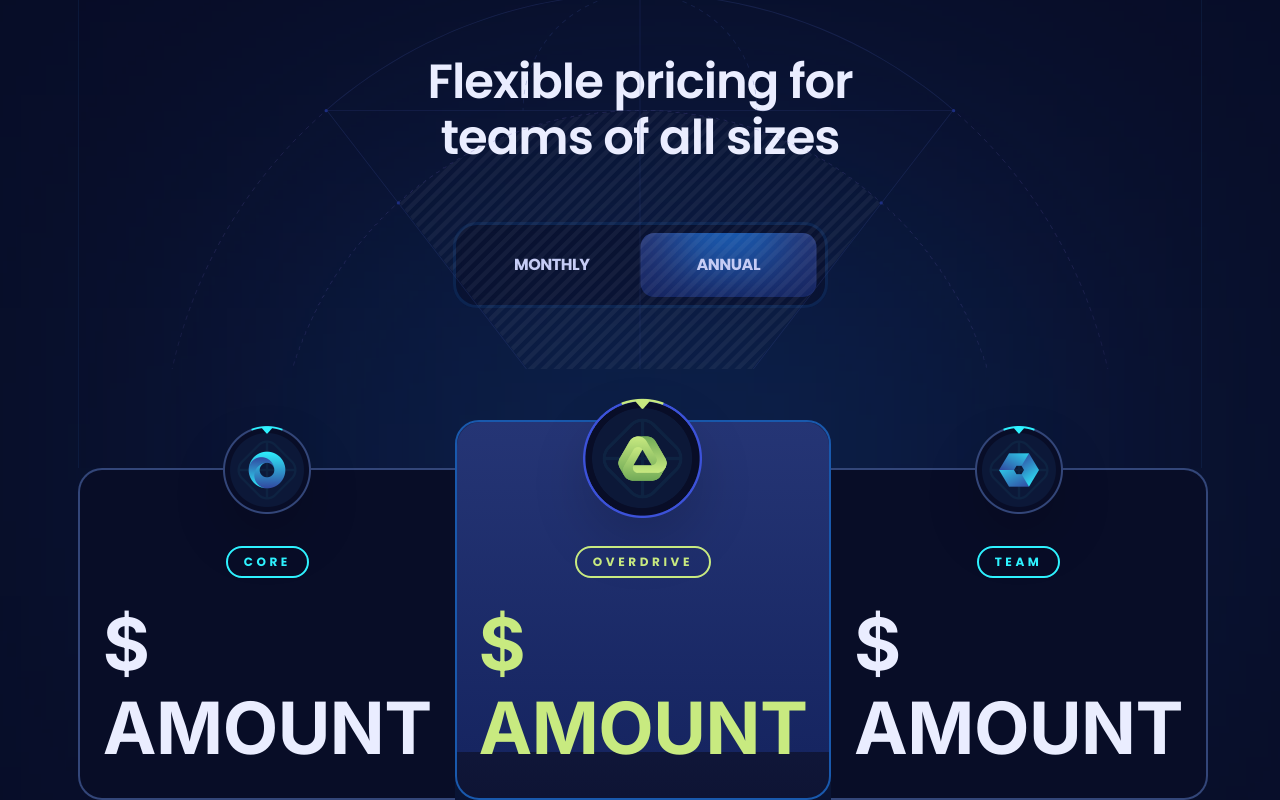
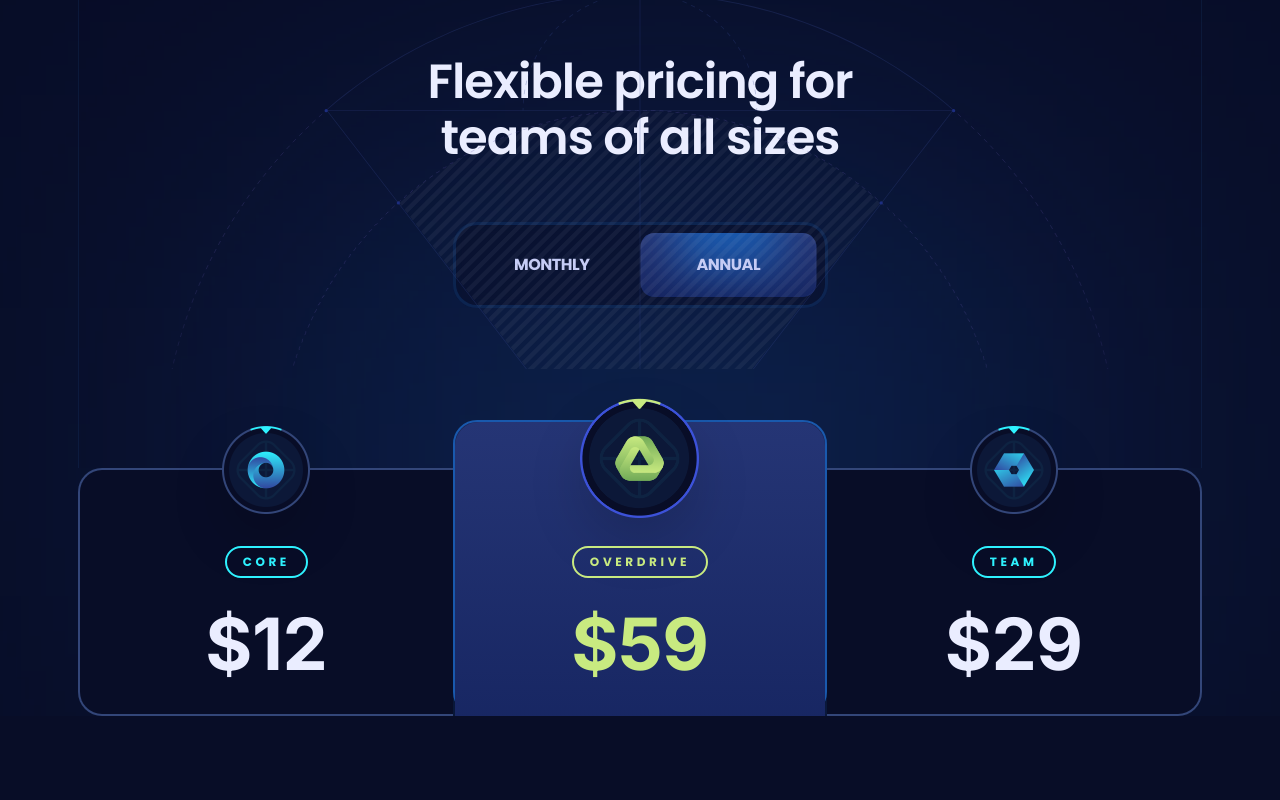
Before and after one commit to MrOLU24/XORA, a React (Vite) app: page / in a window 1280 px wide. Shown: the part 1858-2658 px from the top of the page. After the commit the page ends 2574 px from the top, so only its background shows below. Built offline with nearby package versions, Linux system fonts and the light colour scheme.

Commit message:
done Implementing the CountUp

```diff
--- a/src/Sections/Pricing.jsx
+++ b/src/Sections/Pricing.jsx
@@ -92,7 +92,21 @@ const Pricing = () => {
                     {plan.title}
                   </div>
                   <div className="relative z-2 flex items-center justify-center">
-                    <div className={clsx('h-num flex items-start', index === 1 ? 'text-p3' : "text-p4")}>$ AMOUNT</div>
+                    <div
+                      className={clsx(
+                        "h-num flex items-start",
+                        index === 1 ? "text-p3" : "text-p4"
+                      )}
+                    >
+                      ${" "}
+                      <CountUp
+                        start={plan.priceMonthly}
+                        end={Monthly ? plan.priceMonthly : plan.priceYearly}
+                        duration={0.4}
+                        useEasing={false}
+                        preserveValue={true}
+                      />{" "}
+                    </div>
                   </div>
                 </div>
               </div>
```
